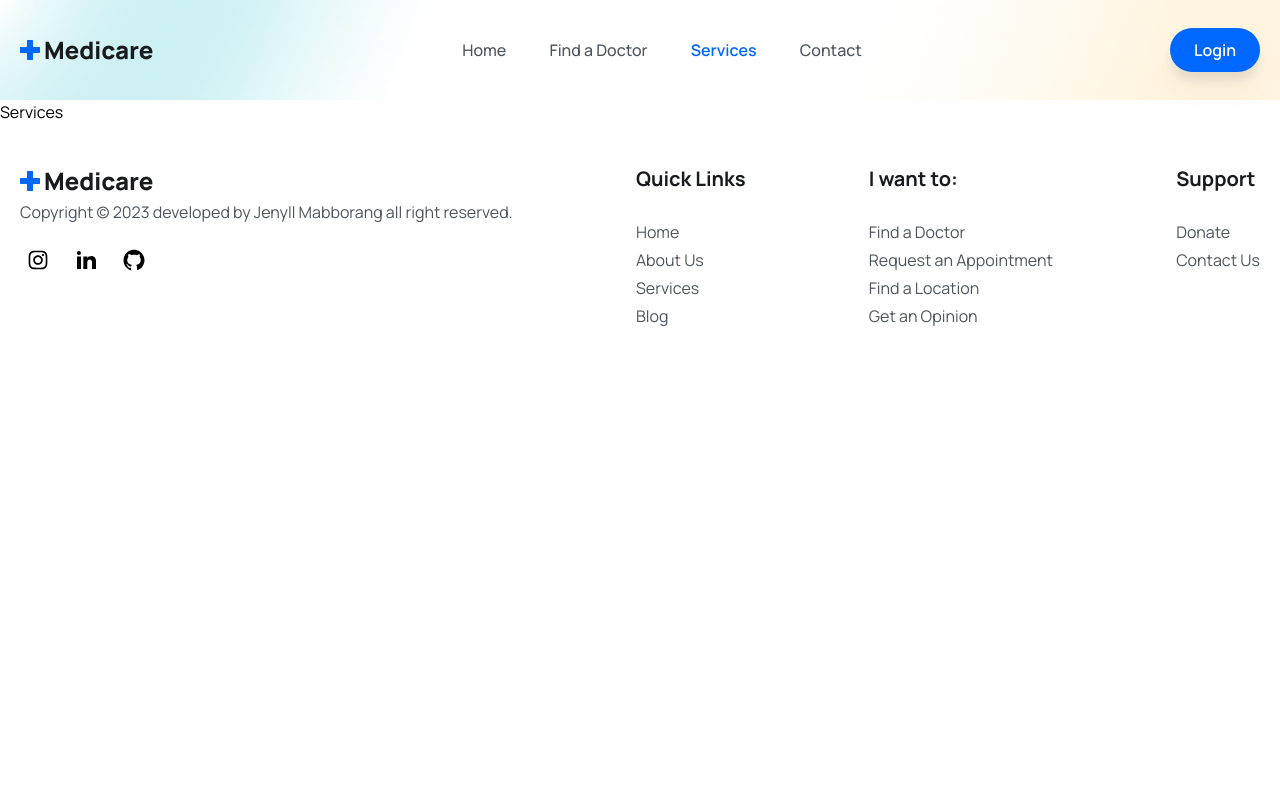
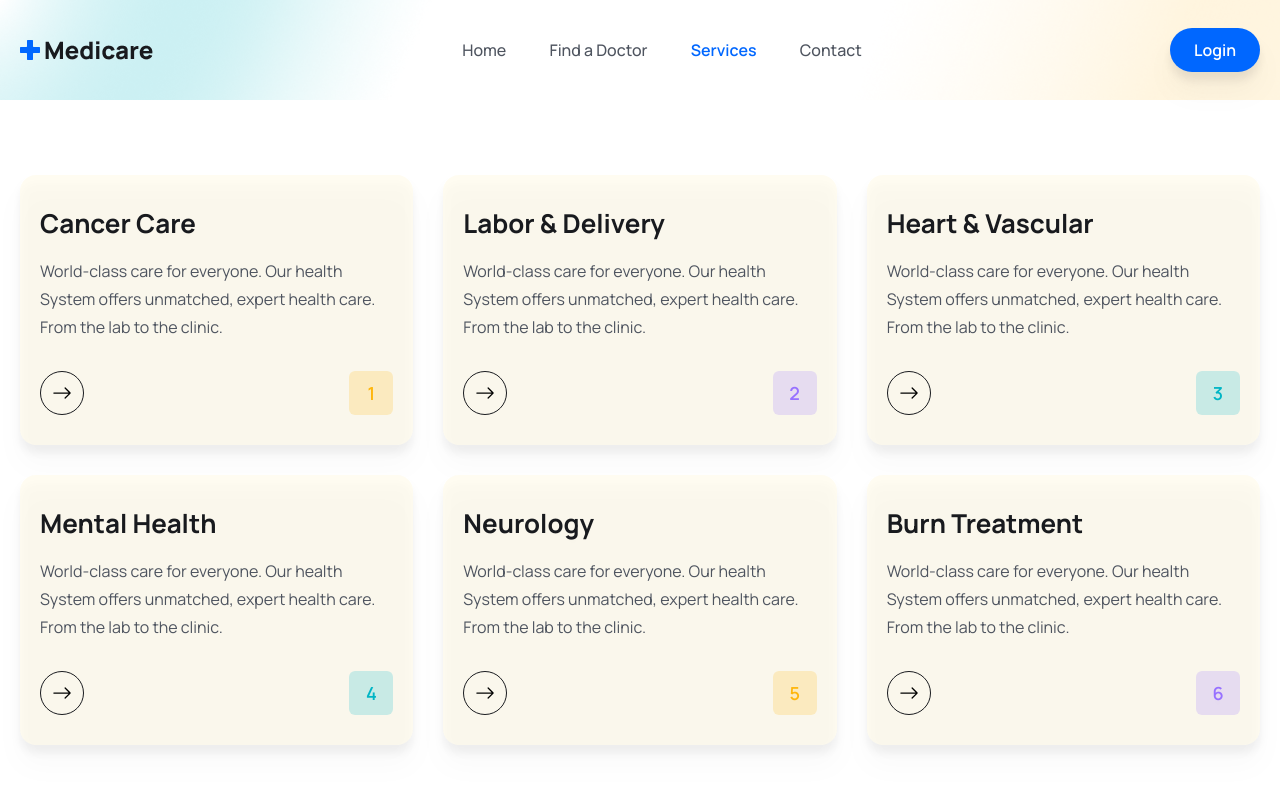
Before and after one commit to Jennovator/Medicare-Booking, a React (Vite) app in the folder client/: page /services in a window 1280 px wide. Shown: the top 800 px of the page. Built offline with nearby package versions, Linux system fonts and the light colour scheme; the HTML template or start-up script is replaced by a standard one.

Commit message:
#Update: added content for service page

```diff
--- a/client/src/pages/Services.jsx
+++ b/client/src/pages/Services.jsx
@@ -1,8 +1,20 @@
 import React from 'react';
+import { services } from '../constants';
+import ServiceCard from '../components/Services/ServiceCard';
 
 const Services = () => {
   return (
-    <div>Services</div>
+    <section>
+      <div className="container">
+        <div className='grid grid-cols-1 md:grid-cols-2 lg:grid-cols-3 gap-5 lg:gap-[30px]'>
+          {
+            services.map((item, index) => (
+              <ServiceCard item={item} index={index} key={index} />
+            ))
+          }
+        </div>
+      </div>
+    </section>
   )
 }
 
```
